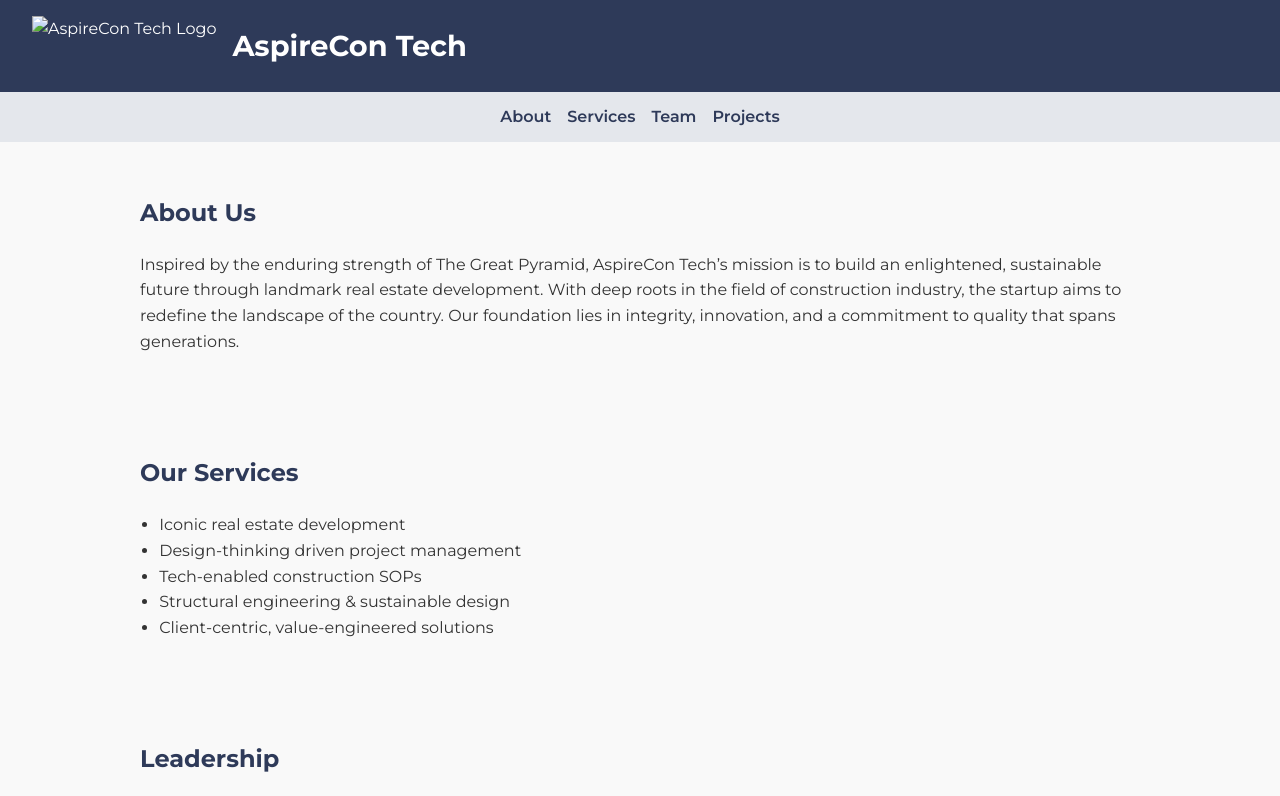
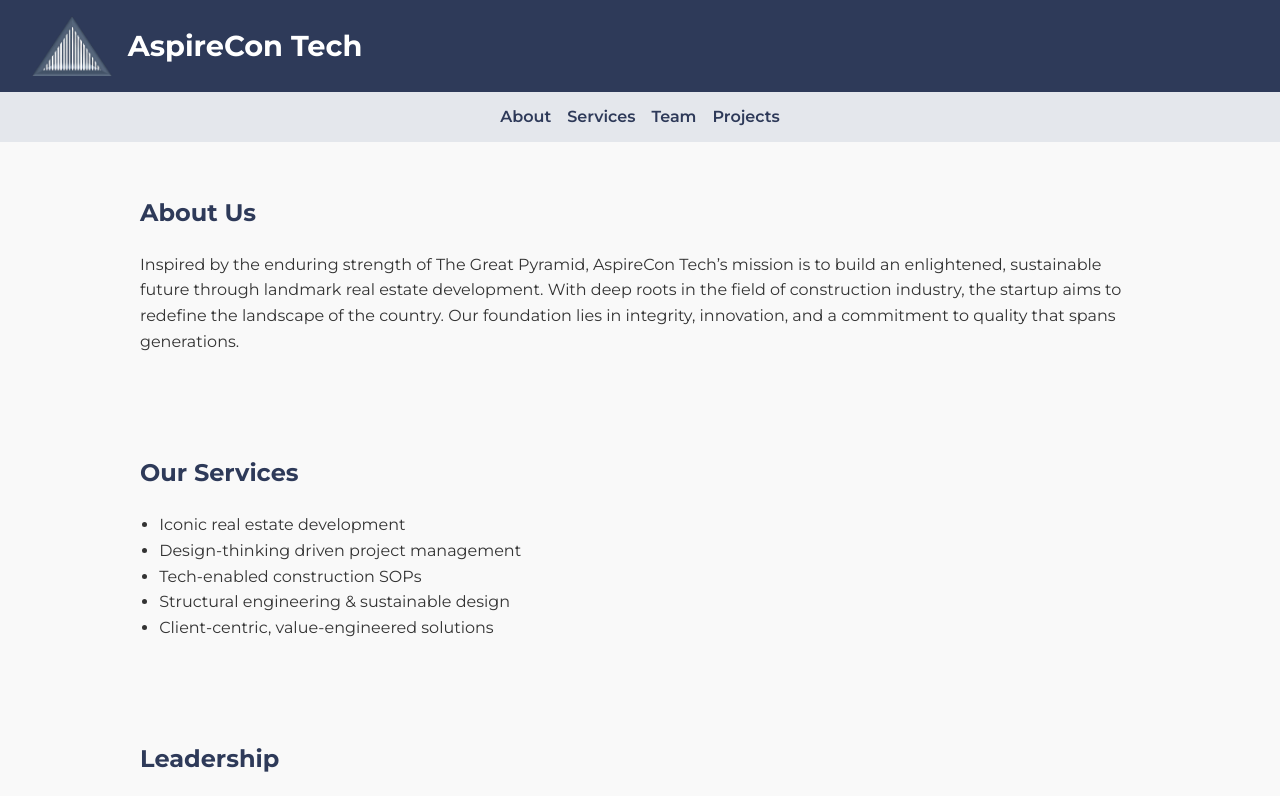
Before and after one commit to Aspirecon/aspirecontech.github.io, a plain HTML site: page index.html in a window 1280 px wide. Shown: the top 796 px of the page. Drawn offline with Linux system fonts and the light colour scheme.

Commit message:
Update index.html

```diff
--- a/index.html
+++ b/index.html
@@ -101,7 +101,7 @@
 <body>
 
   <header>
-    <img src="logo.png" alt="AspireCon Tech Logo">
+    <img src="8cbc2afc-a835-45ff-9410-9fb4d030c048.png" alt="AspireCon Tech Logo">
     <h1>AspireCon Tech</h1>
   </header>
 
```
